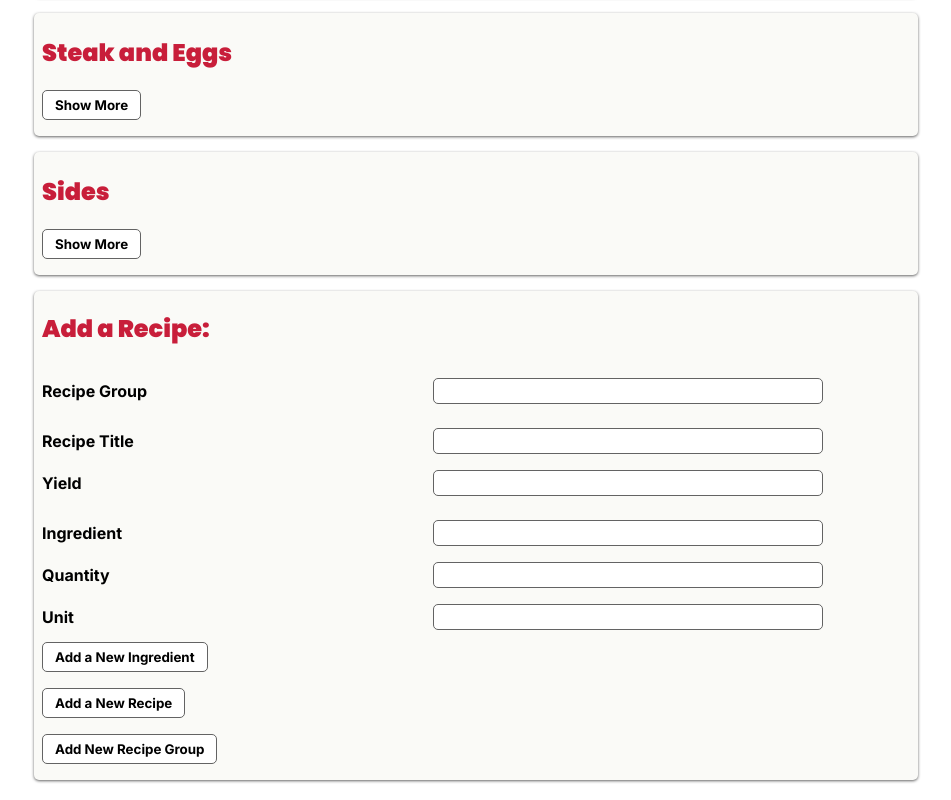
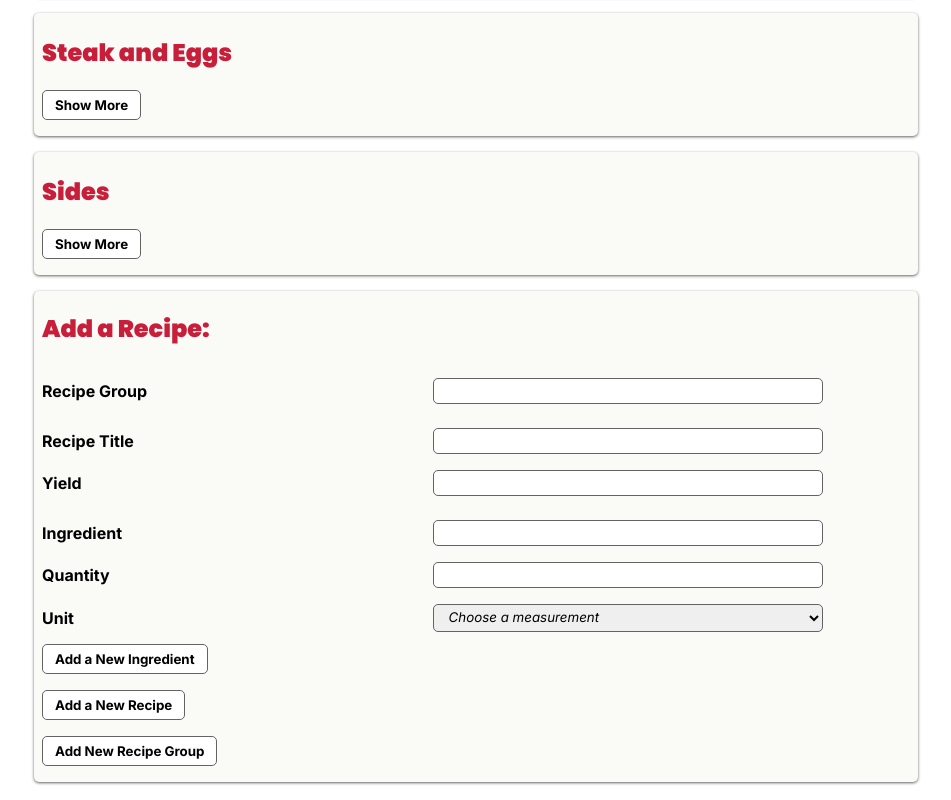
Before and after one commit to AzizaMassri/interactive-prep-list, a website built with Vite: page index.html in a window 1280 px wide. Shown: the part 583-1383 px from the top of the page, without its empty margins (164-1115 px from the left). Built offline with nearby package versions, Linux system fonts and the light colour scheme.

Commit message:
Implement recipe form validation and styled schema-driven unit dropdowns

```diff
--- a/public/recipeGroups.json
+++ b/public/recipeGroups.json
@@ -71,7 +71,7 @@
           {
             "name": "English Muffins",
             "quantity": 20,
-            "unit": "each"
+            "unit": "ea"
           },
           {
             "name": "Butter",
@@ -88,7 +88,7 @@
           {
             "name": "Eggs",
             "quantity": 20,
-            "unit": "each"
+            "unit": "ea"
           },
           {
             "name": "Vinegar",
@@ -120,9 +120,9 @@
         "completed": false,
         "ingredients": [
           {
-            "name": "Bacon",
+            "name": "Bacon Slices",
             "quantity": 40,
-            "unit": "slices"
+            "unit": "ea"
           }
         ]
       }
@@ -139,7 +139,7 @@
           {
             "name": "Eggs",
             "quantity": 40,
-            "unit": "each"
+            "unit": "ea"
           },
           {
             "name": "Milk",
@@ -215,9 +215,9 @@
         "completed": false,
         "ingredients": [
           {
-            "name": "Bread",
+            "name": "Bread Slices",
             "quantity": 20,
-            "unit": "slices"
+            "unit": "ea"
           },
           {
             "name": "Butter",
@@ -269,7 +269,7 @@
           {
             "name": "Bay Leaves",
             "quantity": 5,
-            "unit": "each"
+            "unit": "ea"
           }
         ]
       },
@@ -281,7 +281,7 @@
           {
             "name": "Eggs",
             "quantity": 40,
-            "unit": "each"
+            "unit": "ea"
           }
         ]
       },
@@ -325,9 +325,9 @@
         "completed": false,
         "ingredients": [
           {
-            "name": "Bread",
+            "name": "Bread Slices",
             "quantity": 20,
-            "unit": "slices"
+            "unit": "ea"
           },
           {
             "name": "Butter",
@@ -354,21 +354,21 @@
         "completed": false,
         "ingredients": [
           {
-            "name": "Bacon",
+            "name": "Bacon Slices",
             "quantity": 40,
-            "unit": "slices"
+            "unit": "ea"
           }
         ]
       },
       {
-        "recipe": "Sausage Patties",
+        "recipe": "Sausage",
         "yield": "20 Servings",
         "completed": false,
         "ingredients": [
           {
-            "name": "Sausage",
+            "name": "Sausage Patties",
             "quantity": 20,
-            "unit": "patties"
+            "unit": "ea"
           }
         ]
       }
--- a/recipeGroups.schema.json
+++ b/recipeGroups.schema.json
@@ -49,16 +49,22 @@
                     "type": "string",
                     "enum": [
                       "g",
+                      "kg",
                       "ml",
-                      "each",
-                      "slices",
-                      "patties",
+                      "L",
+                      "oz",
+                      "lb",
+                      "c",
+                      "pt",
+                      "qt",
+                      "gal",
                       "tsp",
                       "tbsp",
-                      "kg",
-                      "oz",
-                      "lb",
-                      "L"
+                      "ea",
+                      "bu",
+                      "head",
+                      "cs",
+                      "dz"
                     ]
                   }
                 },
--- a/script.js
+++ b/script.js
@@ -33,6 +33,7 @@ loadingErrorButton.addEventListener("click", function () {
 });
 
 // Load JSON data and check whether the request succeeds.
+// Validate parsed data against the JSON schema before updating application state.
 // Remove previously rendered elements on success to prevent duplication.
 // Handle loading failures while preserving any previously loaded recipes.
 
@@ -46,7 +47,7 @@ async function loadRecipes() {
 
     const parsedJson = await response.json();
     if (validateRecipeGroups(parsedJson) === false) {
-      console.log(validateRecipeGroups.errors);
+      console.error(validateRecipeGroups.errors);
       throw new Error("Invalid data input");
     }
 
@@ -106,6 +107,7 @@ function initApp() {
     const recipeGroupAdd = document.createElement("input");
     recipeGroupAdd.type = "text";
     recipeGroupAdd.name = "recipeGroup";
+    recipeGroupAdd.required = true;
     const recipeGroupLabel = document.createElement("label");
     recipeGroupLabel.textContent = "Recipe Group";
     recipeForm.append(recipeGroupLabel);
@@ -133,6 +135,7 @@ function initApp() {
       const recipeAdd = document.createElement("input");
       recipeAdd.type = "text";
       recipeAdd.name = "recipeName";
+      recipeAdd.required = true;
       const recipeLabel = document.createElement("label");
       recipeLabel.textContent = "Recipe Title";
       recipeAdd.classList.add("recipe");
@@ -145,7 +148,10 @@ function initApp() {
 
       const yieldAdd = document.createElement("input");
       yieldAdd.type = "number";
+      yieldAdd.min = 1;
+      yieldAdd.step = 1;
       yieldAdd.name = "recipeYield";
+      yieldAdd.required = true;
       const yieldLabel = document.createElement("label");
       yieldLabel.textContent = "Yield";
       yieldAdd.classList.add("yield");
@@ -178,6 +184,7 @@ function initApp() {
       const ingredientAdd = document.createElement("input");
       ingredientAdd.type = "text";
       ingredientAdd.name = "recipeIngredient";
+      ingredientAdd.required = true;
       const ingredientLabel = document.createElement("label");
       ingredientLabel.textContent = "Ingredient";
       ingredientAdd.classList.add("ingredient");
@@ -190,25 +197,42 @@ function initApp() {
 
       const quantityAdd = document.createElement("input");
       quantityAdd.type = "number";
+      quantityAdd.min = 0;
+      quantityAdd.step = "any";
       quantityAdd.name = "ingredientQuantity";
+      quantityAdd.required = true;
       const quantityLabel = document.createElement("label");
       quantityLabel.textContent = "Quantity";
       quantityAdd.classList.add("quantity");
       detailsDiv.append(quantityLabel);
       quantityLabel.append(quantityAdd);
 
-      const unitAdd = document.createElement("input");
-      unitAdd.type = "text";
+      const unitAdd = document.createElement("select");
+      const unitOptions = schema.items.properties.recipes.items.properties.ingredients.items.properties.unit.enum;
+      const placeholder = document.createElement("option");
+      placeholder.value = "";
+      placeholder.textContent = "Choose a measurement";
+      unitAdd.classList.add("unit");
       unitAdd.name = "ingredientUnit";
+      unitAdd.required = true;
       const unitLabel = document.createElement("label");
       unitLabel.textContent = "Unit";
-      unitAdd.classList.add("unit");
+
       detailsDiv.append(unitLabel);
       unitLabel.append(unitAdd);
+      unitAdd.append(placeholder);
+
+      for (const unit of unitOptions) {
+        const option = document.createElement("option");
+        option.value = unit;
+        option.textContent = unit;
+        unitAdd.append(option);
+      }
     }
 
     // Create the Add New Recipe Group button and event listener.
-    // Collect form values into nested objects and arrays.
+    // Validate form inputs and exit early if validation fails.
+    // Collect valid form values into nested objects and arrays.
     // Add the new group to recipeGroups, update counters, and render the group.
 
     const addNewDiv = document.createElement("div");
@@ -220,8 +244,16 @@ function initApp() {
     addNewDiv.append(addNew);
 
     addNew.addEventListener("click", function () {
+      const isValidRecipe = recipeForm.reportValidity();
+      if (isValidRecipe === false) {
+        console.error("Browser validation failed");
+        return;
+      }
+      console.log("Browser validation passed");
+
       const newGroup = { group: recipeGroupAdd.value, recipes: [] };
       const recipeEntries = recipeForm.querySelectorAll(".recipe-entry");
+
       for (const entry of recipeEntries) {
         const recipeNames = entry.querySelector(".recipe").value;
         const recipeYield = `${entry.querySelector(".yield").value} Servings`;
@@ -229,12 +261,16 @@ function initApp() {
         const ingredients = entry.querySelectorAll(".ingredient-entry");
         for (const ingredientEntry of ingredients) {
           const ingredient = ingredientEntry.querySelector(".ingredient").value;
-          const quantity = ingredientEntry.querySelector(".quantity").value;
+          const quantity = ingredientEntry.querySelector(".quantity").valueAsNumber;
           const unit = ingredientEntry.querySelector(".unit").value;
           const newDetails = { name: ingredient, quantity: quantity, unit: unit };
           newRecipe.ingredients.push(newDetails);
         }
         newGroup.recipes.push(newRecipe);
+      }
+      if (validateRecipeGroups([newGroup]) === false) {
+        console.error(validateRecipeGroups.errors);
+        return;
       }
       recipeGroups.push(newGroup);
       totalRecipes += newGroup.recipes.length;
--- a/style.css
+++ b/style.css
@@ -103,7 +103,8 @@ label {
   padding: 0 8px 8px 8px;
 }
 
-.recipe-form input {
+.recipe-form input,
+.recipe-form select {
   margin: 4px 0;
   padding: 4px;
   border-radius: 5px;
@@ -111,6 +112,10 @@ label {
   font-family: "Inter", sans-serif;
   font-style: italic;
   border: 1px solid #636363;
+}
+
+.recipe-form select {
+  padding: 4px 11px;
 }
 
 .recipe-entry:not(:first-of-type) {
```
